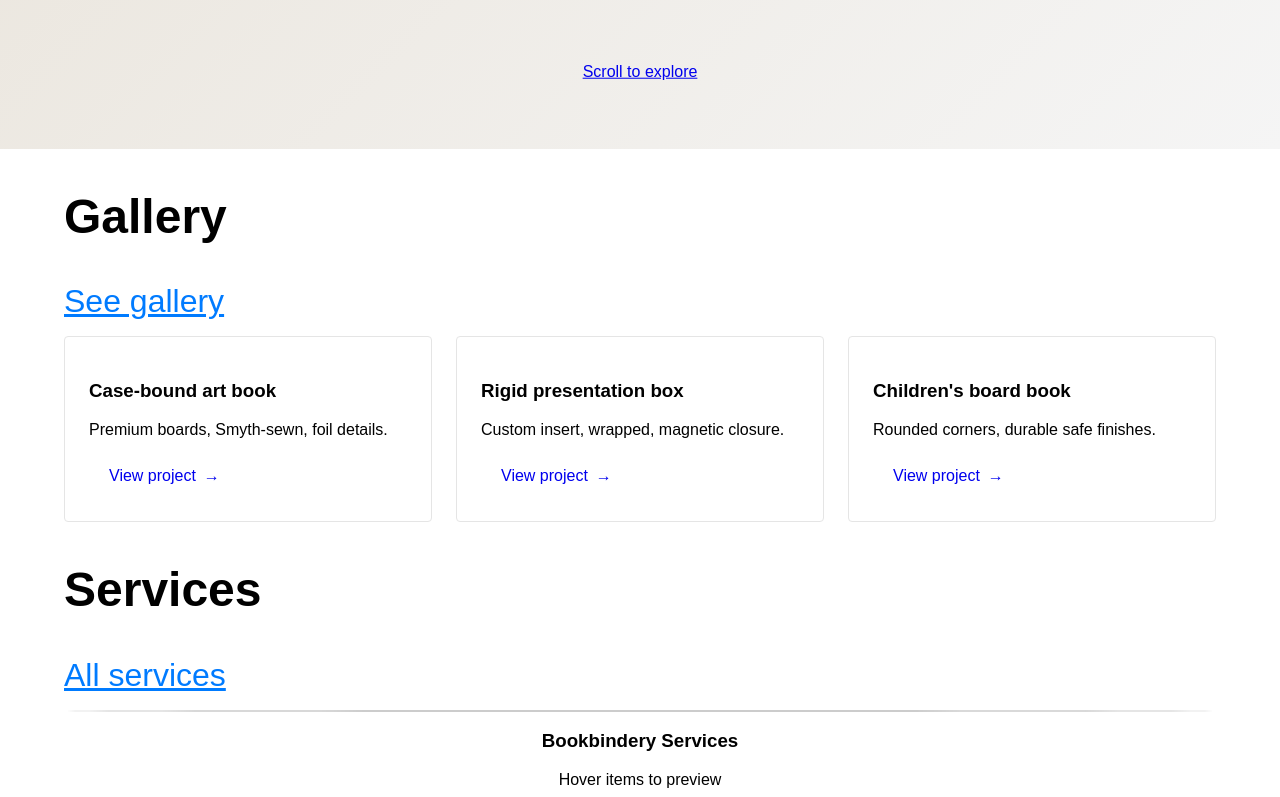
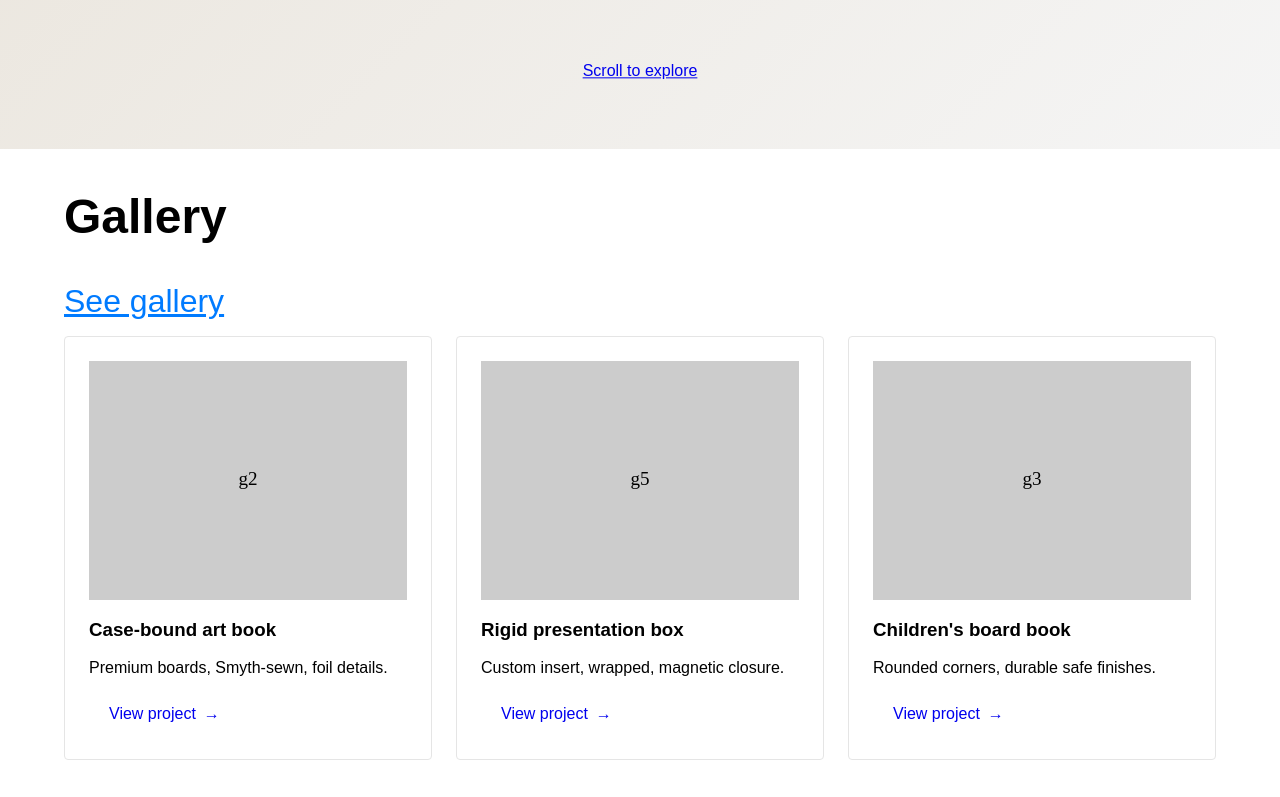
Before and after one commit to Thaki123/Baayno, a plain HTML site: page index.html in a window 1280 px wide. Shown: the part 2290-3087 px from the top of the page. Drawn offline with Linux system fonts and the light colour scheme.

Commit message:
Add thumbnails and styling for cards

```diff
--- a/assets/css/base.css
+++ b/assets/css/base.css
@@ -200,6 +200,20 @@ body {
 .thumb,
 .svc-thumb {
   width: 100%;
+  display: block;
+}
+
+.thumb {
+  background: var(--thumb-bg, linear-gradient(135deg, rgba(0, 0, 0, 0.05), rgba(0, 0, 0, 0.02)));
+}
+
+.svc-thumb {
+  background: var(--svc-thumb, linear-gradient(135deg, rgba(0, 0, 0, 0.05), rgba(0, 0, 0, 0.02)));
+}
+
+.thumb img,
+.svc-thumb img {
+  width: 100%;
   height: auto;
   display: block;
 }
--- a/index.html
+++ b/index.html
@@ -121,19 +121,25 @@
         </div>
         <div class="grid grid-3">
           <article class="card">
-            <div class="thumb" aria-hidden="true"></div>
+            <div class="thumb">
+              <img src="assets/img/gallery/g2.svg" width="1200" height="900" alt="Case-bound art book" loading="lazy" decoding="async" />
+            </div>
             <h3>Case-bound art book</h3>
             <p>Premium boards, Smyth-sewn, foil details.</p>
             <a class="btn with-arrow" href="gallery.html">View project <span class="arrow">&rarr;</span></a>
           </article>
           <article class="card">
-            <div class="thumb" aria-hidden="true"></div>
+            <div class="thumb">
+              <img src="assets/img/gallery/g5.svg" width="1200" height="900" alt="Rigid presentation box" loading="lazy" decoding="async" />
+            </div>
             <h3>Rigid presentation box</h3>
             <p>Custom insert, wrapped, magnetic closure.</p>
             <a class="btn with-arrow" href="gallery.html">View project <span class="arrow">&rarr;</span></a>
           </article>
           <article class="card">
-            <div class="thumb" aria-hidden="true"></div>
+            <div class="thumb">
+              <img src="assets/img/gallery/g3.svg" width="1200" height="900" alt="Children's board book" loading="lazy" decoding="async" />
+            </div>
             <h3>Children's board book</h3>
             <p>Rounded corners, durable safe finishes.</p>
             <a class="btn with-arrow" href="gallery.html">View project <span class="arrow">&rarr;</span></a>
```
